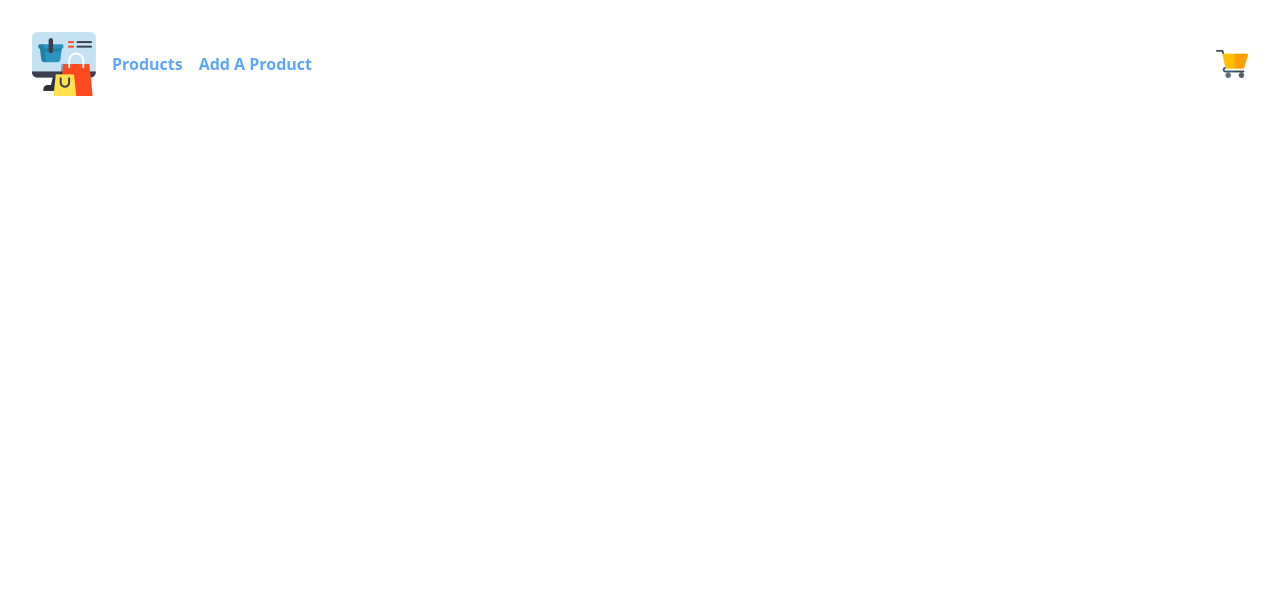
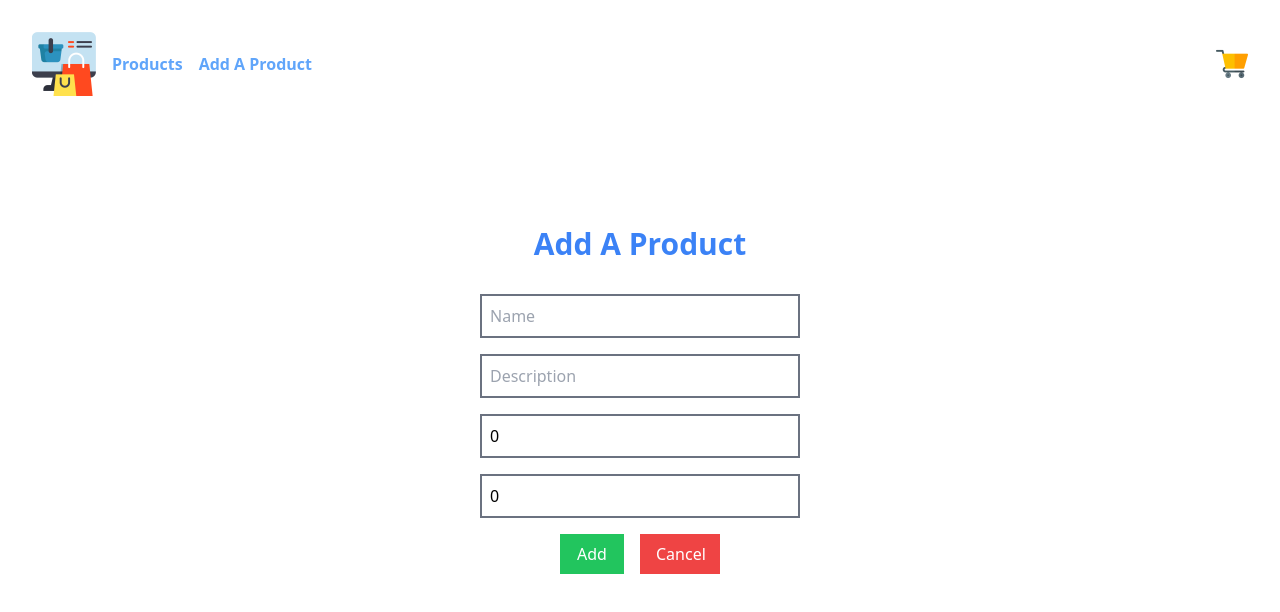
Before and after one commit to wsuyash/ecommerce-react, a React (Create React App) app: page /add in a window 1280 px wide. Shown: the top 612 px of the page. Built offline with nearby package versions, Linux system fonts and the light colour scheme.

Commit message:
Fix paths

```diff
--- a/src/components/AddProduct.js
+++ b/src/components/AddProduct.js
@@ -42,7 +42,7 @@ const AddProduct = () => {
 
 			dispatch(addProduct(data));
 			toast.success('Product Added!');
-			navigate("/ecommerce-react");
+			navigate("/");
 
 		} catch (error) {
 			toast.error(error.message);
@@ -59,7 +59,7 @@ const AddProduct = () => {
 				<input className="w-full p-2 border-2 border-gray-500" type="number" min="0" max="5" placeholder="Rating" value={rating} onChange={(e) => setRating(() => e.target.value)} />
 				<div className="w-1/2 flex flex-row justify-between items-center gap-4">
 					<button className="w-20 px-4 py-2 bg-green-500 text-white hover:bg-green-600" type="submit">Add</button>
-					<Link to="/ecommerce-react" ><button className="w-20 px-4 py-2 bg-red-500 text-white hover:bg-red-600">Cancel</button></Link>
+					<Link to="/"><button className="w-20 px-4 py-2 bg-red-500 text-white hover:bg-red-600">Cancel</button></Link>
 				</div>
 			</form>
 		</div>
--- a/src/components/App.js
+++ b/src/components/App.js
@@ -12,10 +12,10 @@ const App = () => {
 		<div className="App p-2">
 			<Navbar />
 			<Routes>
-				<Route path="ecommerce-react" element={<Products />} />
-				<Route path="/ecommerce-react/add" element={<AddProduct />} />
-				<Route path="/ecommerce-react/cart" element={<Cart />} />
-				<Route path="/ecommerce-react/products/:productId" element={<ProductDetail />} />
+				<Route path="/" element={<Products />} />
+				<Route path="/add" element={<AddProduct />} />
+				<Route path="/cart" element={<Cart />} />
+				<Route path="/products/:productId" element={<ProductDetail />} />
 			</Routes>
 			<ToastContainer autoClose={1000} position="top-center" theme="dark" />
 		</div>
--- a/src/components/Navbar.js
+++ b/src/components/Navbar.js
@@ -1,7 +1,6 @@
 import { useSelector } from "react-redux";
 import logo from "../images/logo.png";
 import cart from "../images/cart.png";
-import { Link } from "react-router-dom";
 
 const Navbar = () => {
 	const items = useSelector((state) => state.cart.items);
@@ -10,13 +9,13 @@ const Navbar = () => {
 		<div className="Navbar flex justify-center md:justify-between items-center gap-2 py-4 px-2 md:p-6">
 			<div className="nav-left flex justify-between items-center gap-4">
 				<div className="w-16 h-16">
-					<Link to="ecommerce-react"><img src={logo} alt="logo" /></Link>
+					<a href="/"><img src={logo} alt="logo" /></a>
 				</div>
-				<Link className="text-blue-400 font-bold hover:text-blue-500" to="ecommerce-react">Products</Link>
-				<Link className="text-blue-400 font-bold hover:text-blue-500" to="ecommerce-react/add">Add A Product</Link>
+				<a href="/" className="text-blue-400 font-bold hover:text-blue-500">Products</a>
+				<a href="/add" className="text-blue-400 font-bold hover:text-blue-500">Add A Product</a>
 			</div>
 			<div className="nav-right">
-				<Link to="/ecommerce-react/cart">
+				<a href="/cart">
 					<div className="relative">
 						<img src={cart} alt="cart" className="w-8 h-8" />
 						{items.length > 0 ? (
@@ -25,7 +24,7 @@ const Navbar = () => {
 							null
 						)}
 					</div>
-				</Link>
+				</a>
 			</div>
 		</div>
 	);
--- a/src/components/Product.js
+++ b/src/components/Product.js
@@ -1,5 +1,4 @@
 import { useEffect, useState } from "react";
-import { Link } from "react-router-dom";
 import { useDispatch, useSelector } from "react-redux";
 import { updateProduct, deleteProduct } from "../features/products/productsSlice";
 import { addToCart, removeFromCart } from "../features/cart/cartSlice";
@@ -111,7 +110,7 @@ const Product = (props) => {
 	return (
 		<li className="Product flex flex-col md:flex-row justify-center md:justify-between my-2 md:p-4 border-2 border-blue-500">
 			<div className="product-left w-full md:w-1/2 p-2 flex flex-col justify-evenly items-center md:items-start gap-4 grow">
-				<Link to={"/ecommerce-react/products/" + product.id}><img src={product.image ? product.image : noPhoto} alt={product.name} width="64px" height="64px" /></Link>
+				<a href={"/products/" + product.id}><img src={product.image ? product.image : noPhoto} alt={product.name} width="64px" height="64px" /></a>
 				{edit ? (
 					<div>
 						<input className="block p-2 border-2 border-gray-500" type="text" placeholder="Name" value={name} onChange={(e) => setName(() => e.target.value)} required />
@@ -120,7 +119,7 @@ const Product = (props) => {
 					</div>
 				) : (
 					<div>
-						<Link to={"/ecommerce-react/products/" + product.id}><p className="font-bold break-words hover:text-blue-500">{product.name}</p></Link>
+						<a href={"/products/" + product.id}><p className="font-bold break-words hover:text-blue-500">{product.name}</p></a>
 						<p className="text-gray-500">₹{product.price}</p>
 					</div>
 				)}
```
